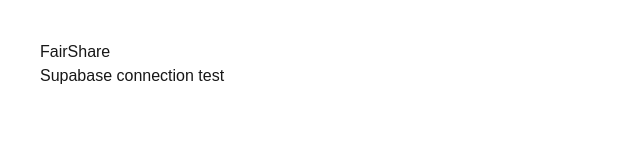
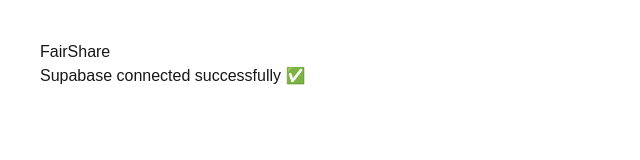
Before and after one commit to samantha-claw/fairshare-web, a Next.js app in the folder fairshare-web/: page / in a window 1280 px wide. Shown: the top 160 px of the page, without its empty margins (0-640 px from the left). Built offline with nearby package versions, Linux system fonts and the light colour scheme; no server answers.

Commit message:
Implement Supabase connection status display in Home component

```diff
--- a/fairshare-web/app/page.tsx
+++ b/fairshare-web/app/page.tsx
@@ -1,15 +1,20 @@
 "use client"
 
-import { useEffect } from "react"
+import { useEffect, useState } from "react"
 import { supabase } from "@/lib/supabase"
 
 export default function Home() {
+  const [status, setStatus] = useState("Checking connection...")
 
   useEffect(() => {
     const testConnection = async () => {
       const { data, error } = await supabase.auth.getSession()
-      console.log("Session:", data)
-      console.log("Error:", error)
+
+      if (error) {
+        setStatus("Error connecting to Supabase ❌")
+      } else {
+        setStatus("Supabase connected successfully ✅")
+      }
     }
 
     testConnection()
@@ -18,7 +23,7 @@
   return (
     <main style={{ padding: 40 }}>
       <h1>FairShare</h1>
-      <p>Supabase connection test</p>
+      <p>{status}</p>
     </main>
   )
 }
```
